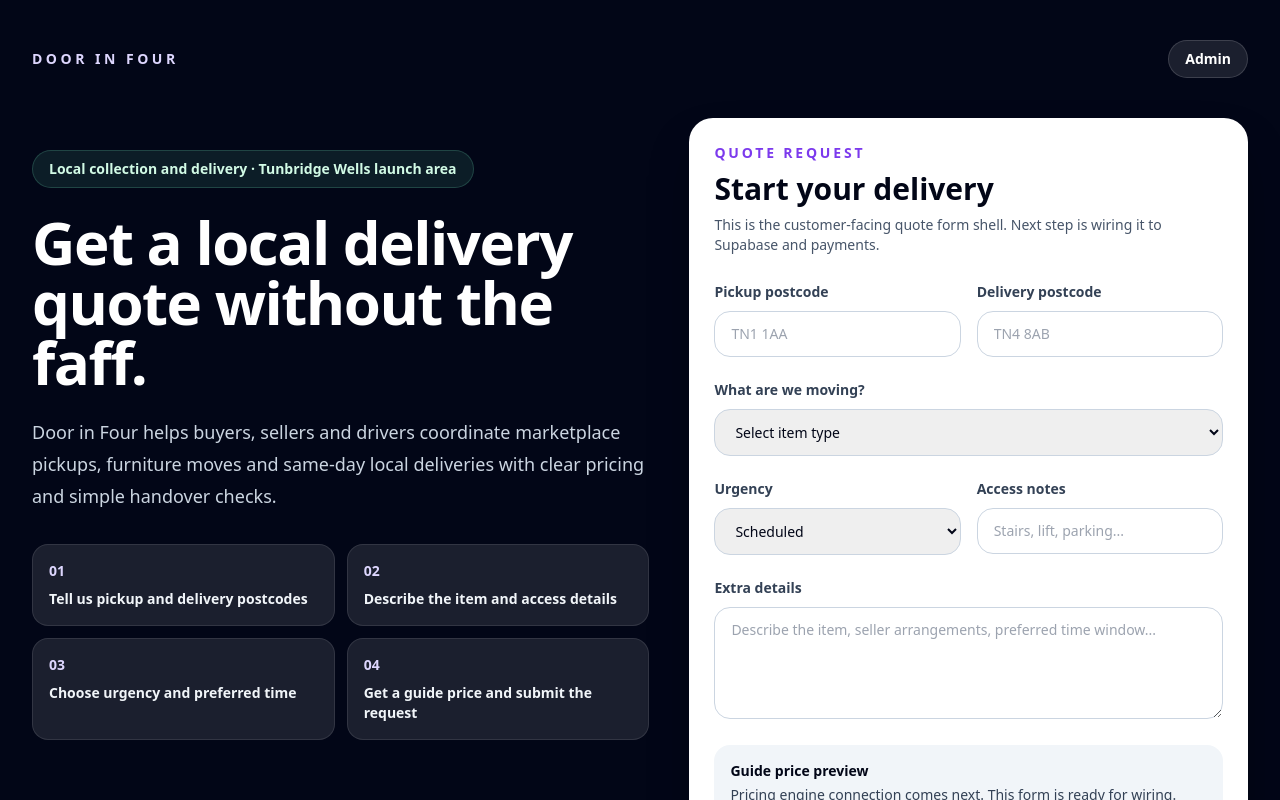
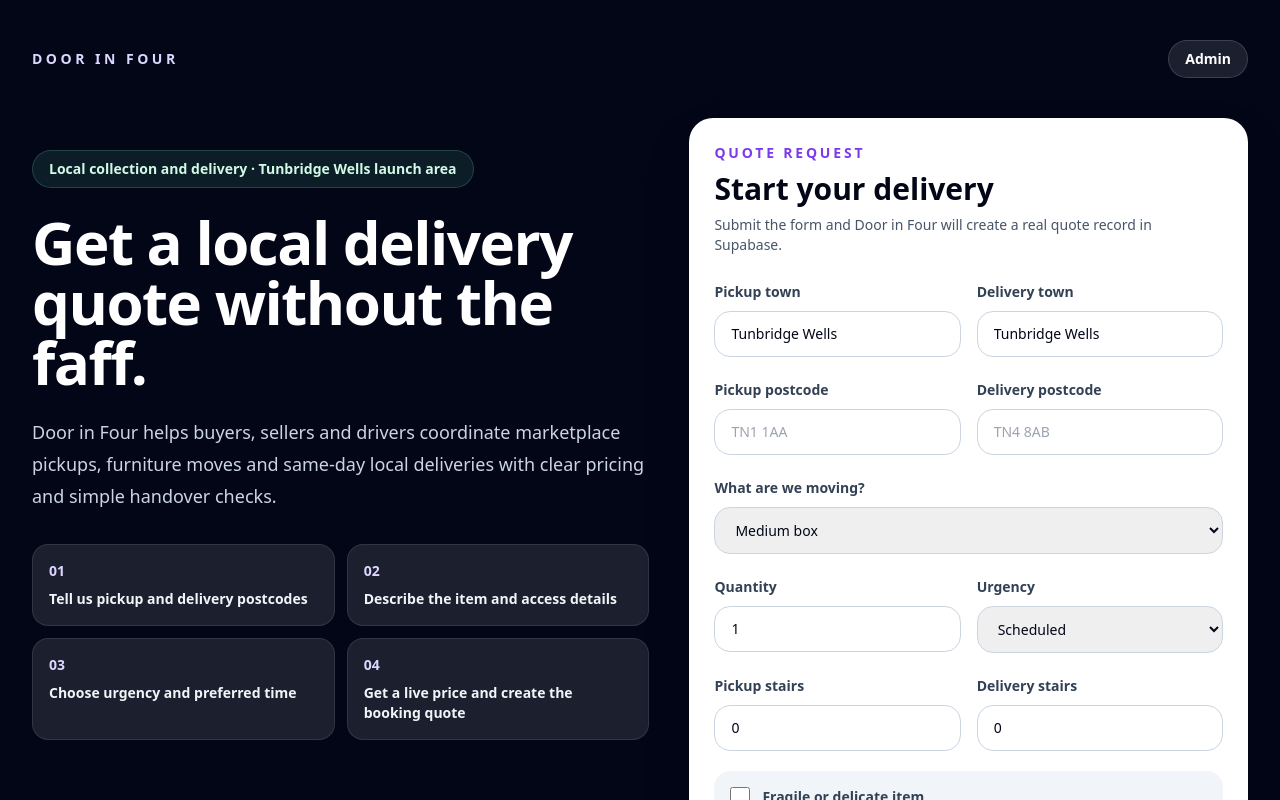
Before and after one commit to walkermejames-commits/Inventory-application-, a Next.js app in the folder apps/admin/: page /get-a-quote in a window 1280 px wide. Shown: the top 800 px of the page. Built offline with nearby package versions, Linux system fonts and the light colour scheme.

Commit message:
Connect quote page to live quote form

```diff
--- a/apps/admin/src/app/get-a-quote/page.tsx
+++ b/apps/admin/src/app/get-a-quote/page.tsx
@@ -1,18 +1,11 @@
 import Link from "next/link";
-
-const itemTypes = [
-  "Small parcel",
-  "Medium box",
-  "Furniture item",
-  "Marketplace pickup",
-  "Van load"
-];
+import QuoteForm from "./QuoteForm";
 
 const steps = [
   "Tell us pickup and delivery postcodes",
   "Describe the item and access details",
   "Choose urgency and preferred time",
-  "Get a guide price and submit the request"
+  "Get a live price and create the booking quote"
 ];
 
 export default function GetAQuotePage() {
@@ -54,69 +47,7 @@ export default function GetAQuotePage() {
             </div>
           </div>
 
-          <div className="rounded-3xl border border-white/15 bg-white p-6 text-slate-950 shadow-2xl shadow-black/40">
-            <div className="mb-6">
-              <p className="text-sm font-black uppercase tracking-[0.2em] text-violet-600">Quote request</p>
-              <h2 className="mt-2 text-3xl font-black">Start your delivery</h2>
-              <p className="mt-2 text-sm text-slate-600">
-                This is the customer-facing quote form shell. Next step is wiring it to Supabase and payments.
-              </p>
-            </div>
-
-            <form className="space-y-5">
-              <div className="grid gap-4 sm:grid-cols-2">
-                <label className="block">
-                  <span className="text-sm font-bold text-slate-700">Pickup postcode</span>
-                  <input className="mt-2 w-full rounded-2xl border border-slate-300 px-4 py-3 text-sm outline-none ring-violet-500 focus:ring-2" placeholder="TN1 1AA" />
-                </label>
-                <label className="block">
-                  <span className="text-sm font-bold text-slate-700">Delivery postcode</span>
-                  <input className="mt-2 w-full rounded-2xl border border-slate-300 px-4 py-3 text-sm outline-none ring-violet-500 focus:ring-2" placeholder="TN4 8AB" />
-                </label>
-              </div>
-
-              <label className="block">
-                <span className="text-sm font-bold text-slate-700">What are we moving?</span>
-                <select className="mt-2 w-full rounded-2xl border border-slate-300 px-4 py-3 text-sm outline-none ring-violet-500 focus:ring-2" defaultValue="">
-                  <option value="" disabled>Select item type</option>
-                  {itemTypes.map((item) => <option key={item}>{item}</option>)}
-                </select>
-              </label>
-
-              <div className="grid gap-4 sm:grid-cols-2">
-                <label className="block">
-                  <span className="text-sm font-bold text-slate-700">Urgency</span>
-                  <select className="mt-2 w-full rounded-2xl border border-slate-300 px-4 py-3 text-sm outline-none ring-violet-500 focus:ring-2" defaultValue="scheduled">
-                    <option value="flexible">Flexible</option>
-                    <option value="scheduled">Scheduled</option>
-                    <option value="same_day">Same day</option>
-                    <option value="asap">ASAP</option>
-                  </select>
-                </label>
-                <label className="block">
-                  <span className="text-sm font-bold text-slate-700">Access notes</span>
-                  <input className="mt-2 w-full rounded-2xl border border-slate-300 px-4 py-3 text-sm outline-none ring-violet-500 focus:ring-2" placeholder="Stairs, lift, parking..." />
-                </label>
-              </div>
-
-              <label className="block">
-                <span className="text-sm font-bold text-slate-700">Extra details</span>
-                <textarea className="mt-2 min-h-28 w-full rounded-2xl border border-slate-300 px-4 py-3 text-sm outline-none ring-violet-500 focus:ring-2" placeholder="Describe the item, seller arrangements, preferred time window..." />
-              </label>
-
-              <div className="rounded-2xl bg-slate-100 p-4 text-sm text-slate-700">
-                <p className="font-bold text-slate-950">Guide price preview</p>
-                <p className="mt-1">Pricing engine connection comes next. This form is ready for wiring.</p>
-              </div>
-
-              <button
-                type="button"
-                className="w-full rounded-full bg-violet-600 px-5 py-4 text-sm font-black text-white shadow-lg shadow-violet-600/30 transition hover:bg-violet-500"
-              >
-                Request quote
-              </button>
-            </form>
-          </div>
+          <QuoteForm />
         </div>
       </section>
     </main>
```
